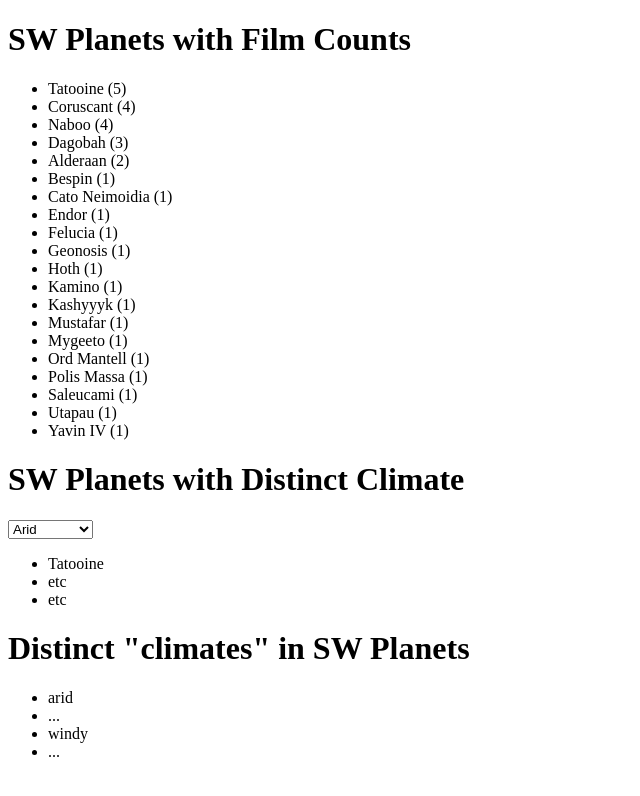
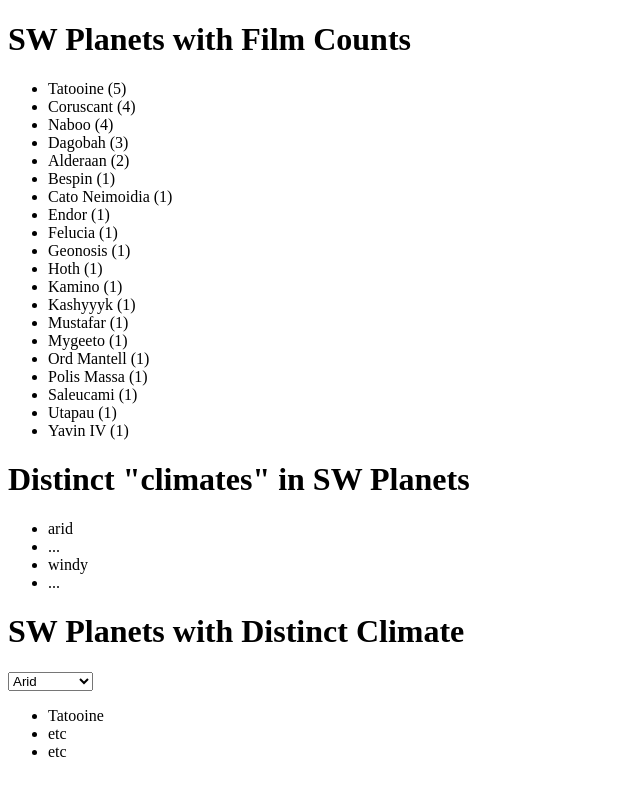
Before and after one commit to 2025-fall-js-frameworks/angular-components, an Angular app: page / in a window 1280 px wide. Shown: the top 796 px of the page, without its empty margins (0-640 px from the left). Built offline with nearby package versions, Linux system fonts and the light colour scheme.

Commit message:
Merged and moved my component to bottom

```diff
--- a/src/app/app.html
+++ b/src/app/app.html
@@ -1,3 +1,3 @@
 <app-sw-planet-films></app-sw-planet-films>
+<app-tsteele-my-component></app-tsteele-my-component>
 <app-bfunmaker-my-component></app-bfunmaker-my-component>
-<app-tsteele-my-component></app-tsteele-my-component>
```
